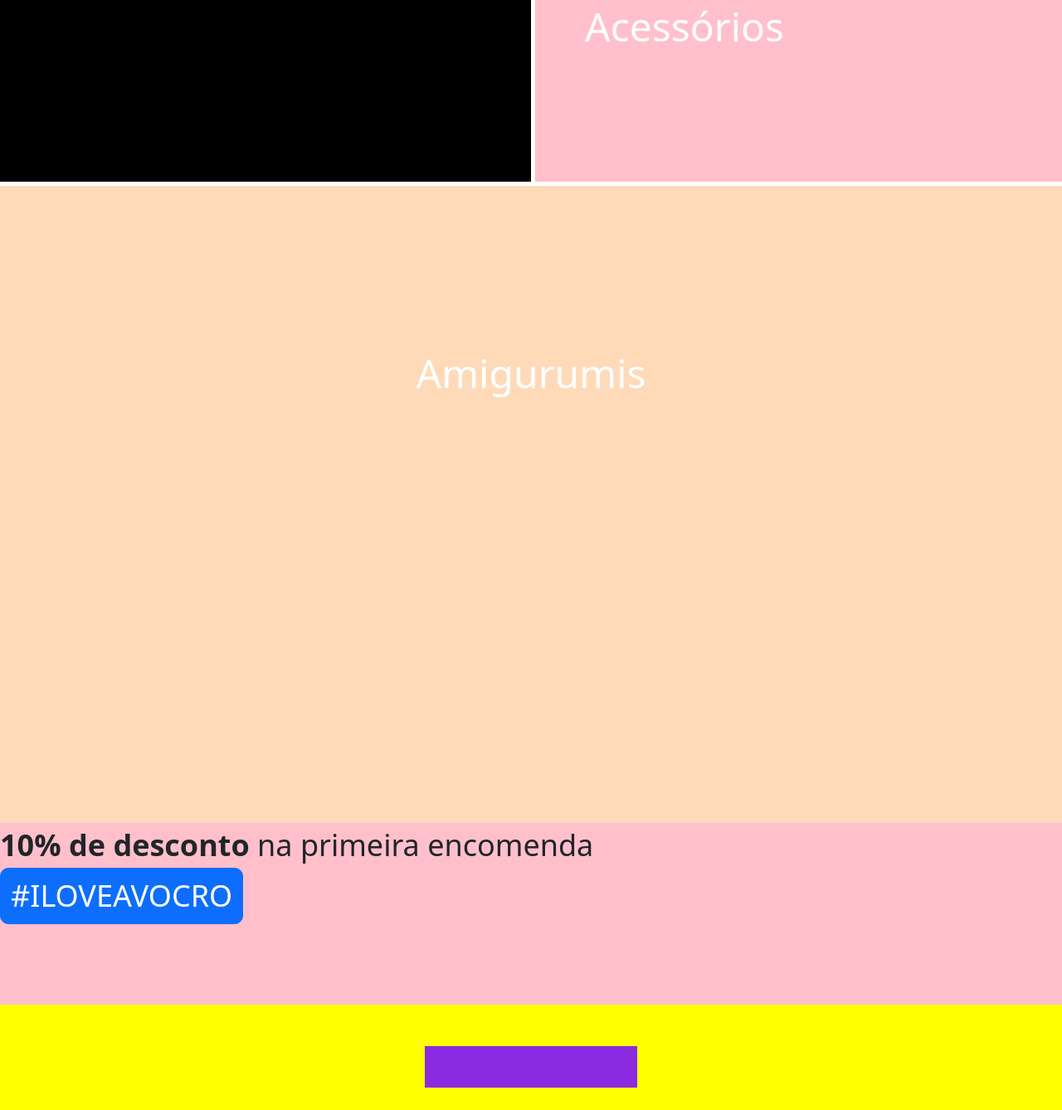
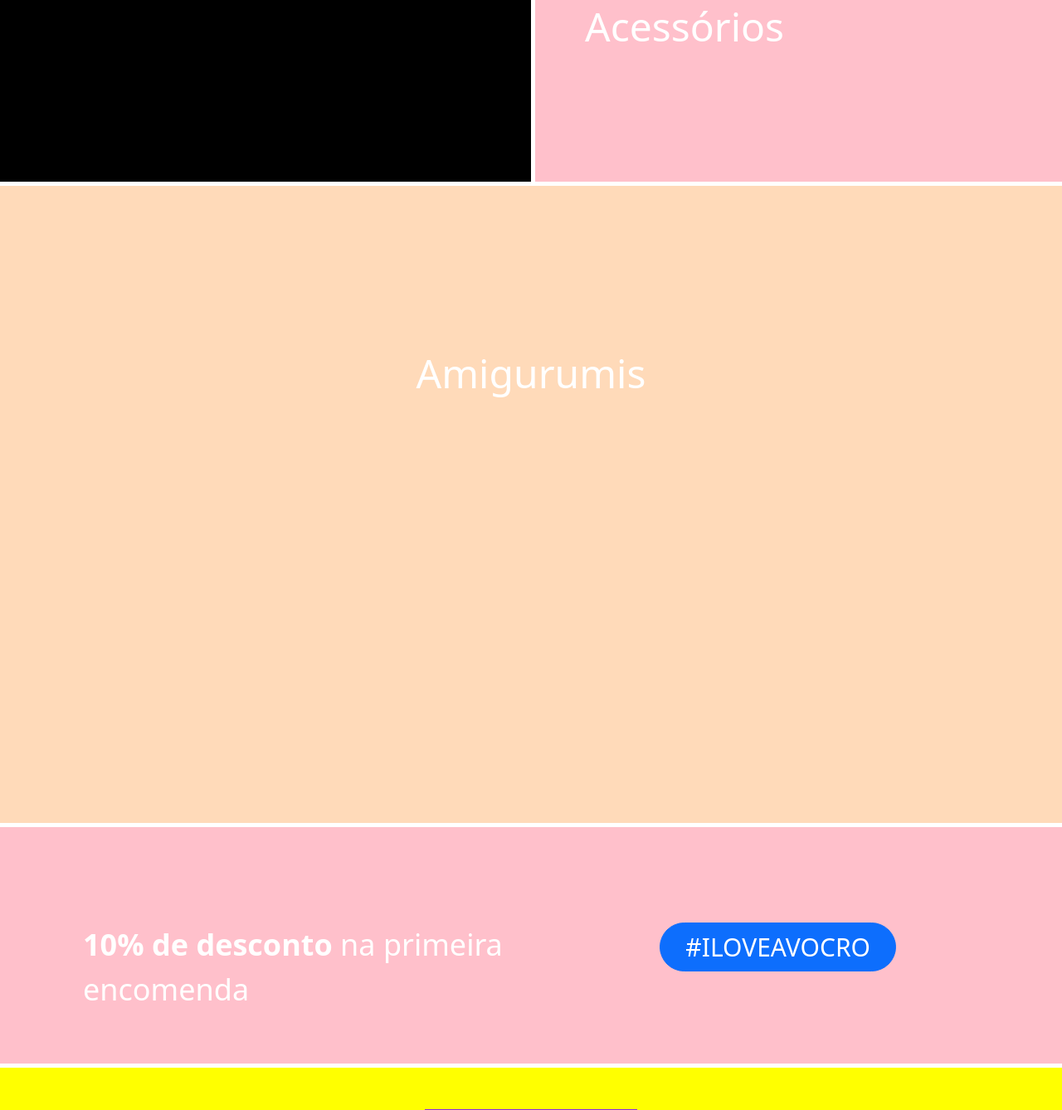
Before and after one commit to mariajardim/Avocro, a PHP site: page / in a window 1280 px wide. Shown: the part 1312-2650 px from the top of the page at 83% size. Run offline with PHP 8.4, Linux system fonts and the light colour scheme.

Commit message:
alterações desconto

```diff
--- a/css/style.css
+++ b/css/style.css
@@ -26,8 +26,9 @@
 #header .logo {
     width: 15%;
     height: 50px;
-    margin: 25px;
-    margin-left: 5%;
+    margin: 0px;
+    margin-left: 25px;
+    margin-top: 25px;
     background-color: purple;
     float: left;
     }
@@ -36,9 +37,8 @@
     width: 20%;
     height: 50px;
     margin: 25px;
-    margin-right: 5%;
     float: right;
-   /* background-color: lightblue;*/
+  /*  background-color: lightblue; */
     }
 
 #header .icones ul{
@@ -156,6 +156,7 @@
     height: 768px;
     float: left;
     background-color: peachpuff;
+    margin-bottom: 5px;
     }
 
     #categorias .cx3 p {
@@ -172,18 +173,31 @@
 
 #desconto {
     width: 100%;
-    height: 219px;
+    height: 285px;
     float: left;
     background-color: pink;
+    margin-bottom: 5px;
     }
-
-    #desconto button {
-        border-radius: 10px;
-        font-size: 36px;
-        }
 
     #desconto p {
         font-size: 36px;
+        color: white;
+        margin-left: 100px;
+        margin-top: 115px;
+        margin-bottom: 115px;
+        float: left;
+        width: calc(50% - 50px);
+        }
+
+    #desconto button {
+        border-radius: 30px;
+        font-size: 30px;
+        padding-left: 30px;
+        padding-right: 30px;
+        float: left;
+        margin-top: 115px;
+        margin-right: 200px;
+        float: right;
         }
 
 #destaques {
--- a/desconto.php
+++ b/desconto.php
@@ -1,2 +1,2 @@
-<p> <b>10% de desconto</b> na primeira encomenda</p>
-<button type="button" class="btn btn-primary">#ILOVEAVOCRO</button>
+    <p> <b>10% de desconto</b> na primeira encomenda</p>
+    <button type="button" class="btn btn-primary">#ILOVEAVOCRO</button>
```
